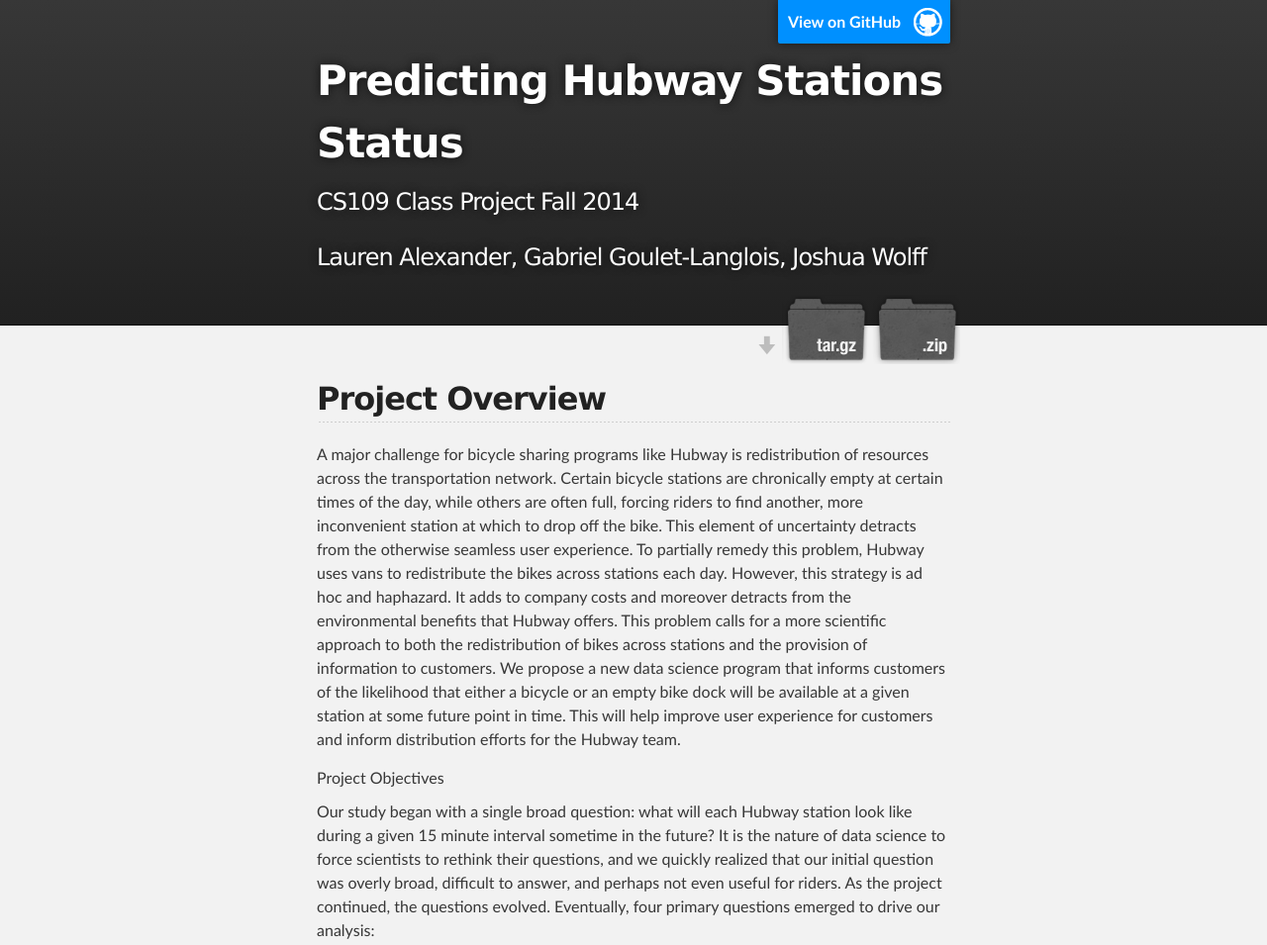
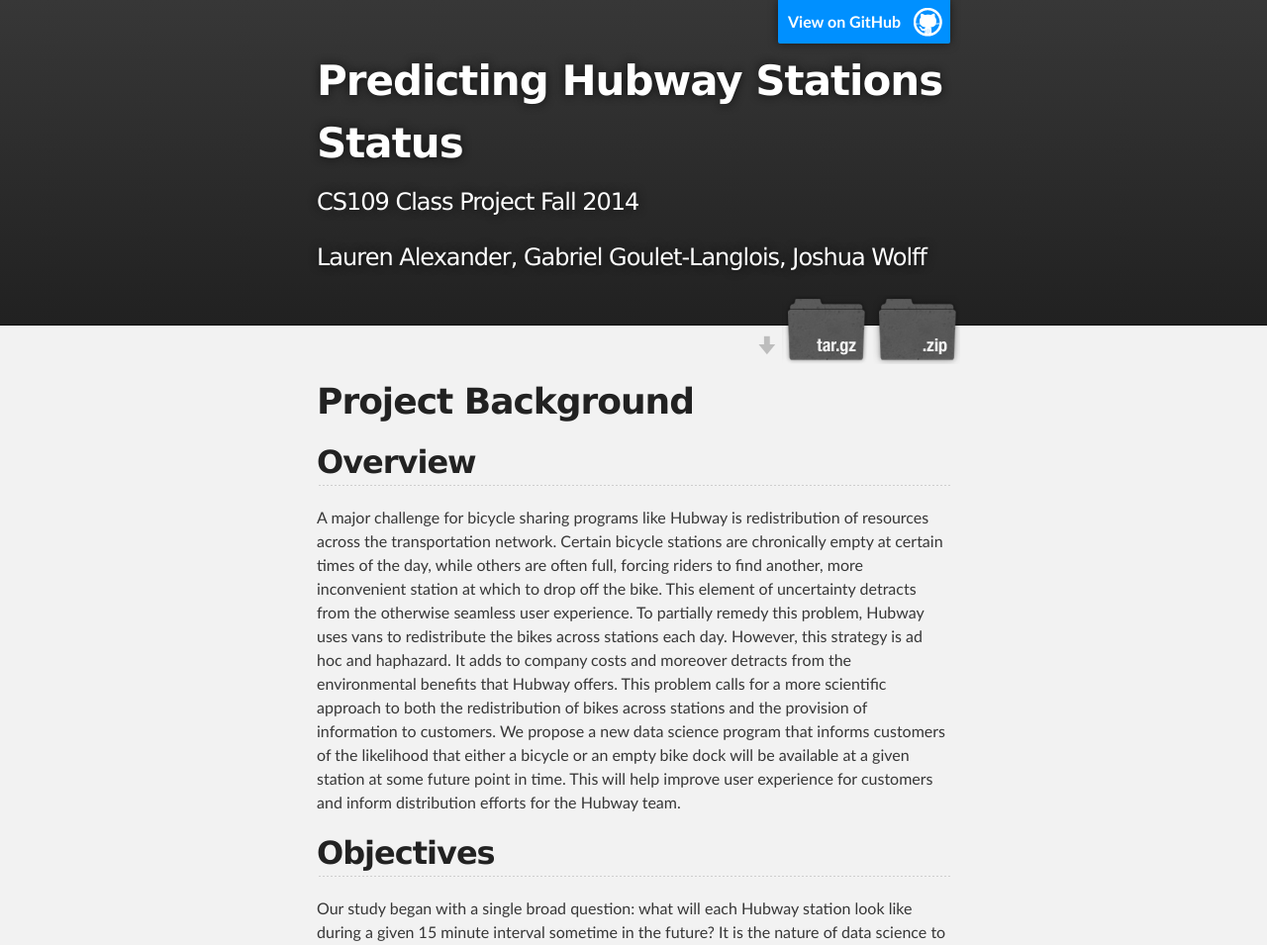
Before and after one commit to CS109Hubway/classp, a plain HTML site: page index.html in a window 1280 px wide. Shown: the top 955 px of the page at 99% size. Drawn offline with Linux system fonts and the light colour scheme.

Commit message:
editing content

```diff
--- a/index.html
+++ b/index.html
@@ -5,10 +5,8 @@
     <meta charset='utf-8'>
     <meta http-equiv="X-UA-Compatible" content="chrome=1">
     <meta name="description" content="Classp : CS109 Class Project Repository. ">
-
     <link rel="stylesheet" type="text/css" media="screen" href="stylesheets/stylesheet.css">
-
-    <title>Predicting Empty and Full Hubway Stations</title>
+    <title>CS109 Hubway Project</title>
   </head>
 
   <body>
@@ -34,9 +32,12 @@
     <!-- MAIN CONTENT -->
     <div id="main_content_wrap" class="outer">
       <section id="main_content" class="inner">
-        <h2>
-<a id="cs109-class-project-overview" class="anchor" href="#cs109-class-project-overview" aria-hidden="true">
-<span class="octicon octicon-link"></span></a>Project Overview</h2>
+
+<h1><a id="cs109-class-project" class="anchor" href="#cs109-class-project" aria-hidden="true">
+<span class="octicon octicon-link"></span></a>Project Background</h1>
+
+<h2><a id="cs109-class-project-overview" class="anchor" href="#cs109-class-project-overview" aria-hidden="true">
+<span class="octicon octicon-link"></span></a>Overview</h2>
 
 <!--
 <h3>
@@ -54,8 +55,9 @@ a new data science program that informs customers of the likelihood that either
 be available at a given station at some future point in time. This will help improve user experience for customers
 and inform distribution efforts for the Hubway team.</p>
 
+<h2>
 <a id="cs109-class-project-objectives" class="anchor" href="#cs109-class-project-objectives" aria-hidden="true">
-<span class="octicon octicon-link"></span></a>Project Objectives</h2>
+<span class="octicon octicon-link"></span></a>Objectives</h2>
 
 <p>Our study began with a single broad question: what will each Hubway station look like during a given 15 minute
 interval sometime in the future? It is the nature of data science to force scientists to rethink their questions, and
```
